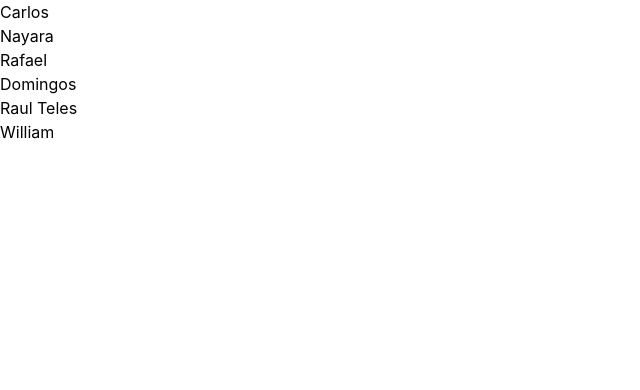
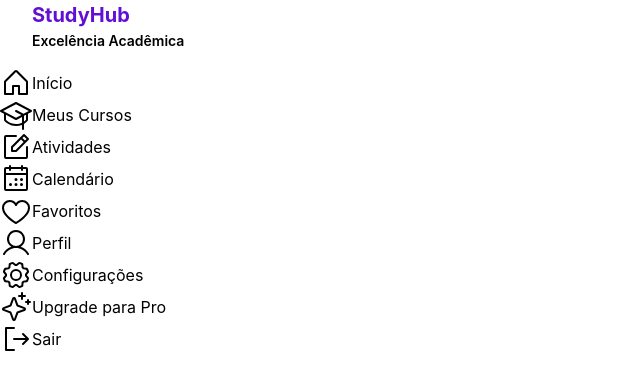
Before and after one commit to FS63-ALDEOTA/studyHub, a React (Vite) app: page / in a window 1280 px wide. Shown: the top 390 px of the page, without its empty margins (0-640 px from the left). Built offline with nearby package versions, Linux system fonts and the light colour scheme.

Commit message:
feature-sidebar: content, icons and minor stylization

```diff
--- a/package.json
+++ b/package.json
@@ -10,6 +10,8 @@
     "preview": "vite preview"
   },
   "dependencies": {
+    "@phosphor-icons/react": "^2.1.10",
+    "@tailwindcss/cli": "^4.3.3",
     "@tailwindcss/vite": "^4.3.3",
     "react": "^19.2.7",
     "react-dom": "^19.2.7",
--- a/src/App.css
+++ b/src/App.css
@@ -1 +1,6 @@
 @import "tailwindcss";
+
+@theme {
+    --color-primary: #630ED4;
+    --color-secundary: #7C3AED;
+}
--- a/src/App.jsx
+++ b/src/App.jsx
@@ -1,17 +1,11 @@
-
-
 import './App.css'
+import SideBar from './components/SideBar'
 
 function App() {
 
   return (
     <>
-      <h1>Carlos</h1>
-      <h1>Nayara</h1>
-      <h1>Rafael</h1>
-      <h1>Domingos</h1>
-      <h1>Raul Teles</h1>
-      <h1>William</h1>
+      <SideBar/>
     </>
   )
 }
--- /dev/null
+++ b/src/components/SideBar.jsx
@@ -0,0 +1,29 @@
+import { HouseIcon , GraduationCapIcon, CalendarDotsIcon, NotePencilIcon, UserIcon, GearIcon, HeartIcon, SparkleIcon, SignOutIcon } from "@phosphor-icons/react";
+
+function SideBar() {
+    return (
+        <>
+        <div className="h-screen w-[20%]">
+            <div className="mx-4 mb-4">
+                <h1 className="px-4 font-bold text-primary text-[20px]">StudyHub</h1>
+                <h3 className="mx-4 font-semibold text-[14px]">Excelência Acadêmica</h3>
+            </div>
+            <div>
+                <div className="flex items-center"><HouseIcon size={32} /> Início</div>
+                <div className="flex items-center"><GraduationCapIcon size={32} /> Meus Cursos</div>
+                <div className="flex items-center"><NotePencilIcon size={32} /> Atividades </div>
+                <div className="flex items-center"> <CalendarDotsIcon size={32} /> Calendário</div>
+                <div className="flex items-center"><HeartIcon size={32} /> Favoritos </div>
+                <div className="flex items-center"><UserIcon size={32} /> Perfil </div>
+                <div className="flex items-center"><GearIcon size={32} /> Configurações </div>
+            </div>
+            <div>
+                <div className="flex items-center"> <SparkleIcon size={32} /> Upgrade para Pro</div>
+                <div className="flex items-center"> <SignOutIcon size={32} /> Sair</div>
+            </div>
+        </div>
+        </>
+    )
+}
+
+export default SideBar
```
Also changed, not shown: 1 other file (tests, documents, lock files or other folders).
